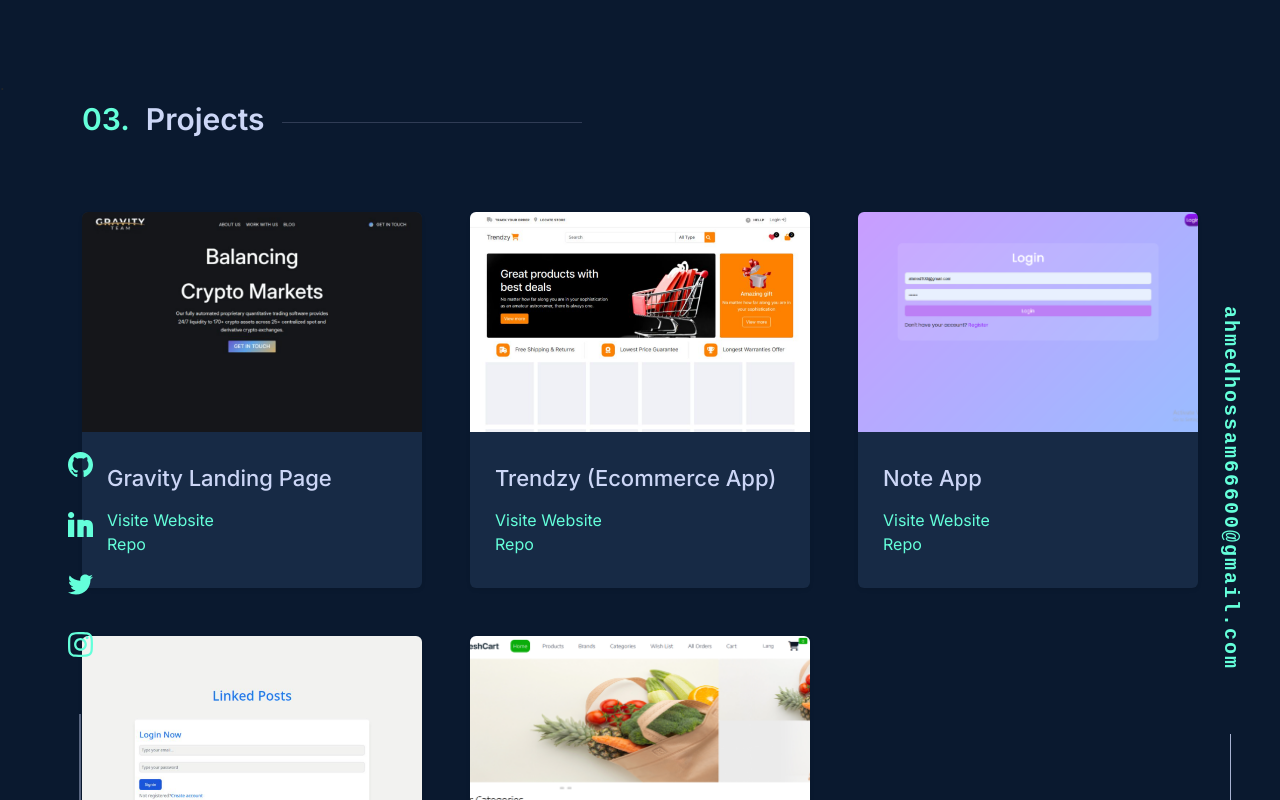
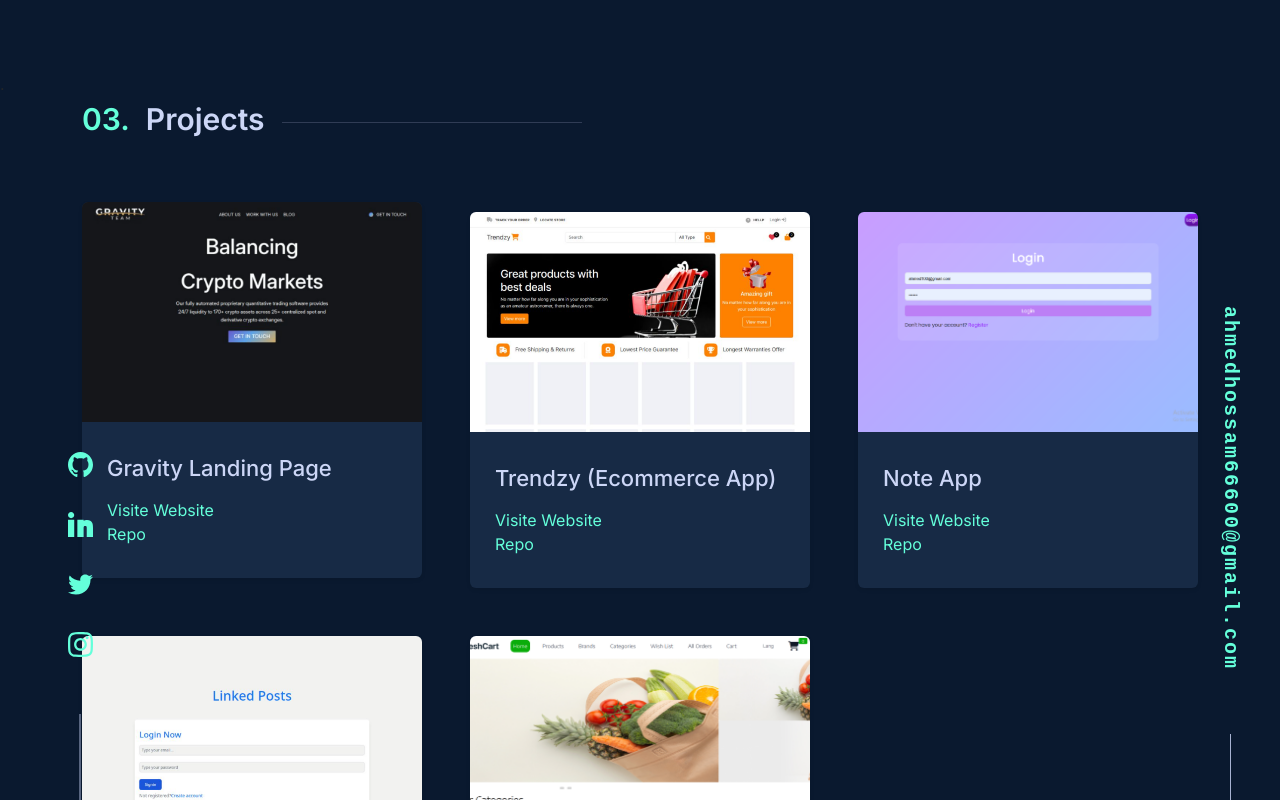
Before and after one commit to AhmedHossam555/portfolio, an Angular app: page / in a window 1280 px wide. In both pictures the pointer is over the element 252 px from the left and 2514 px from the top of the page. Shown: the part 2114-2914 px from the top of the page. Built offline with nearby package versions, Linux system fonts and the light colour scheme.

Commit message:
create contact section

```diff
--- /dev/null
+++ b/src/app/contact/contact.component.html
@@ -0,0 +1 @@
+<p>contact works!</p>
--- a/src/app/projects/projects.component.scss
+++ b/src/app/projects/projects.component.scss
@@ -27,13 +27,15 @@
   .box {
     background-color: #172a45;
     overflow: hidden;
+    transition: all 0.4s ease;
     img {
       width: 100%;
       height: 220px;
       object-fit: cover;
     }
-
-
+    &:hover {
+      margin-top: -10px;
+    }
     .section {
       padding: 32px 25px;
       display: flex;
```
Also changed, not shown: src/app/contact/contact.component.ts (added, +12 -0 lines), src/app/contact/contact.component.scss (added), 1 other file (tests, documents, lock files or other folders).
